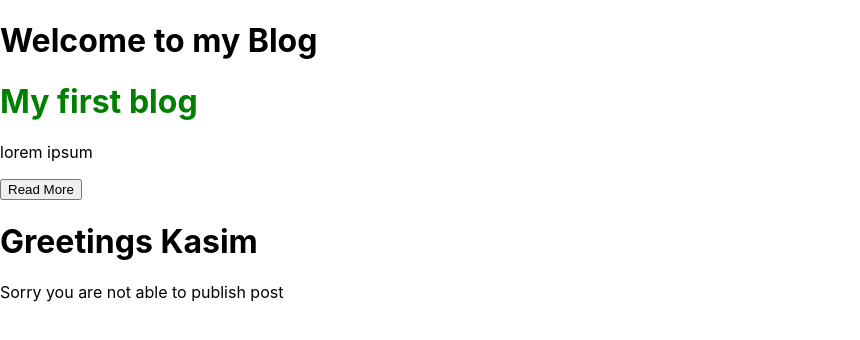
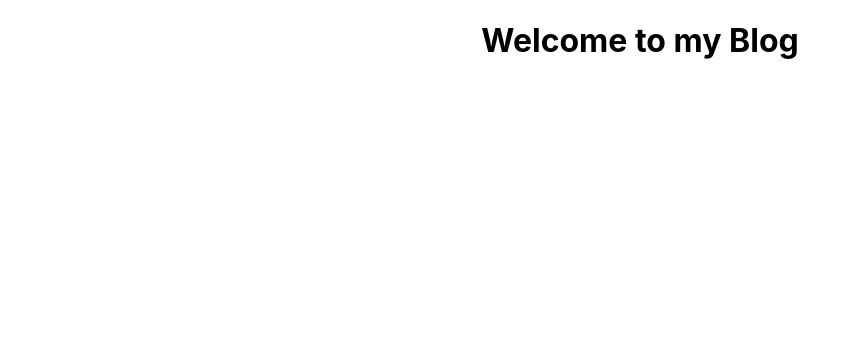
Before and after one commit to kryzakulyyev/Blog_post_react, a React (Create React App) app: page / in a window 1280 px wide. Shown: the top 340 px of the page, without its empty margins (0-860 px from the left). Built offline with nearby package versions, Linux system fonts and the light colour scheme.

Commit message:
Added blog post

```diff
--- a/src/App.js
+++ b/src/App.js
@@ -1,13 +1,14 @@
 
 import './App.css';
-import {BlogPost} from './BlogPost'
-import Greeting from './Greeting'
+
+// import {BlogPost} from './BlogPost'
+// import Greeting from './Greeting'
 function App() {
   return (
     <div>
-      <h1>Welcome to my Blog</h1>
-      <BlogPost isAdmin={false}/>
-      <Greeting myName='Kasim' isAdmin={false}/>
+      <h1 className="text-center">Welcome to my Blog</h1>
+      {/* <BlogPost isAdmin={false}/>
+      <Greeting myName='Kasim' isAdmin={false}/> */}
     </div>
 
   );
--- a/src/index.css
+++ b/src/index.css
@@ -11,7 +11,7 @@ code {
   font-family: source-code-pro, Menlo, Monaco, Consolas, "Courier New",
     monospace;
 }
-.green {
+/* .green {
   color: green;
 }
 .red {
@@ -19,3 +19,6 @@ code {
 }
 /* .font-times {
 } */
+.text-center {
+  text-align: center;
+}
--- a/src/index.js
+++ b/src/index.js
@@ -5,9 +5,6 @@ import App from './App';
 import {BlogPost} from './BlogPost'
 import reportWebVitals from './reportWebVitals';
 import Greeting from './Greeting'
-
-
-
 
 
 // const blogPost = {
```
